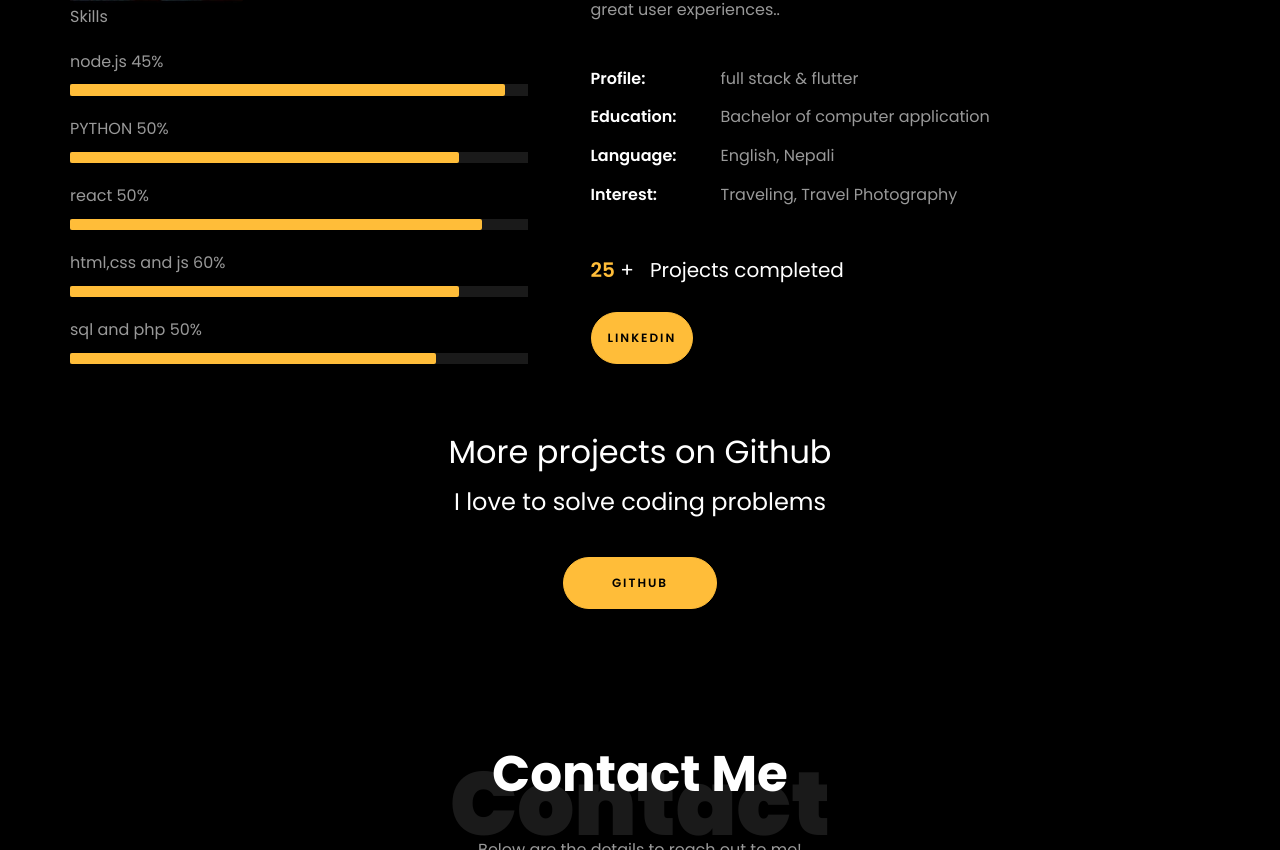
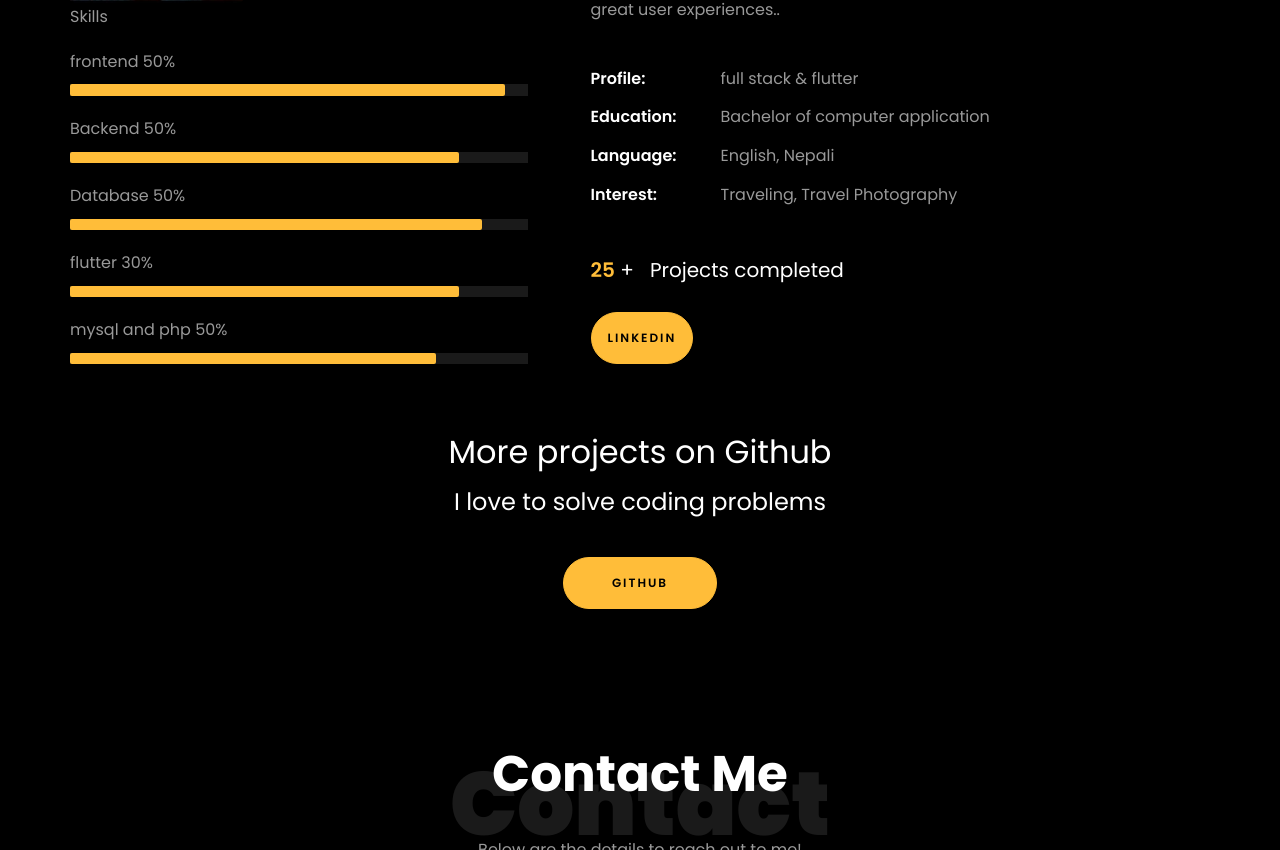
Before and after one commit to subinathapa2004/Mypersonal-websitee-main, a plain HTML site: page index.html in a window 1280 px wide. Shown: the part 1138-1988 px from the top of the page. Drawn offline with Linux system fonts and the light colour scheme; files whose address does not match are found by name.

Commit message:
Update skills section in index.html

```diff
--- a/index.html
+++ b/index.html
@@ -229,31 +229,31 @@
 
 								<div class="skill-mf">
 									<p class="title-s">Skills</p>
-									<span>node.js</span> <span class="pull-right">45%</span>
+									<span>frontend</span> <span class="pull-right">50%</span>
 									<div class="progress">
 										<div class="progress-bar" role="progressbar" style="width: 95%;" aria-valuenow="95" aria-valuemin="0"
 											aria-valuemax="100"></div>
 									</div>
 
-									<span>PYTHON</span> <span class="pull-right">50%</span>
+									<span>Backend</span> <span class="pull-right">50%</span>
 									<div class="progress">
 										<div class="progress-bar" role="progressbar" style="width: 85%" aria-valuenow="85" aria-valuemin="0"
 											aria-valuemax="100"></div>
 									</div>
 
-									<span>react</span> <span class="pull-right">50%</span>
+									<span>Database</span> <span class="pull-right">50%</span>
 									<div class="progress">
 										<div class="progress-bar" role="progressbar" style="width: 90%" aria-valuenow="90" aria-valuemin="0"
 											aria-valuemax="100"></div>
 									</div>
 
-									<span>html,css and js</span> <span class="pull-right">60%</span>
+									<span>flutter</span> <span class="pull-right">30%</span>
 									<div class="progress">
 										<div class="progress-bar" role="progressbar" style="width: 85%" aria-valuenow="85" aria-valuemin="0"
 											aria-valuemax="100"></div>
 									</div>
 
-									<span>sql and php</span> <span class="pull-right">50%</span>
+									<span>mysql and php</span> <span class="pull-right">50%</span>
 									<div class="progress">
 										<div class="progress-bar" role="progressbar" style="width: 80%" aria-valuenow="80" aria-valuemin="0"
 											aria-valuemax="100"></div>
```
